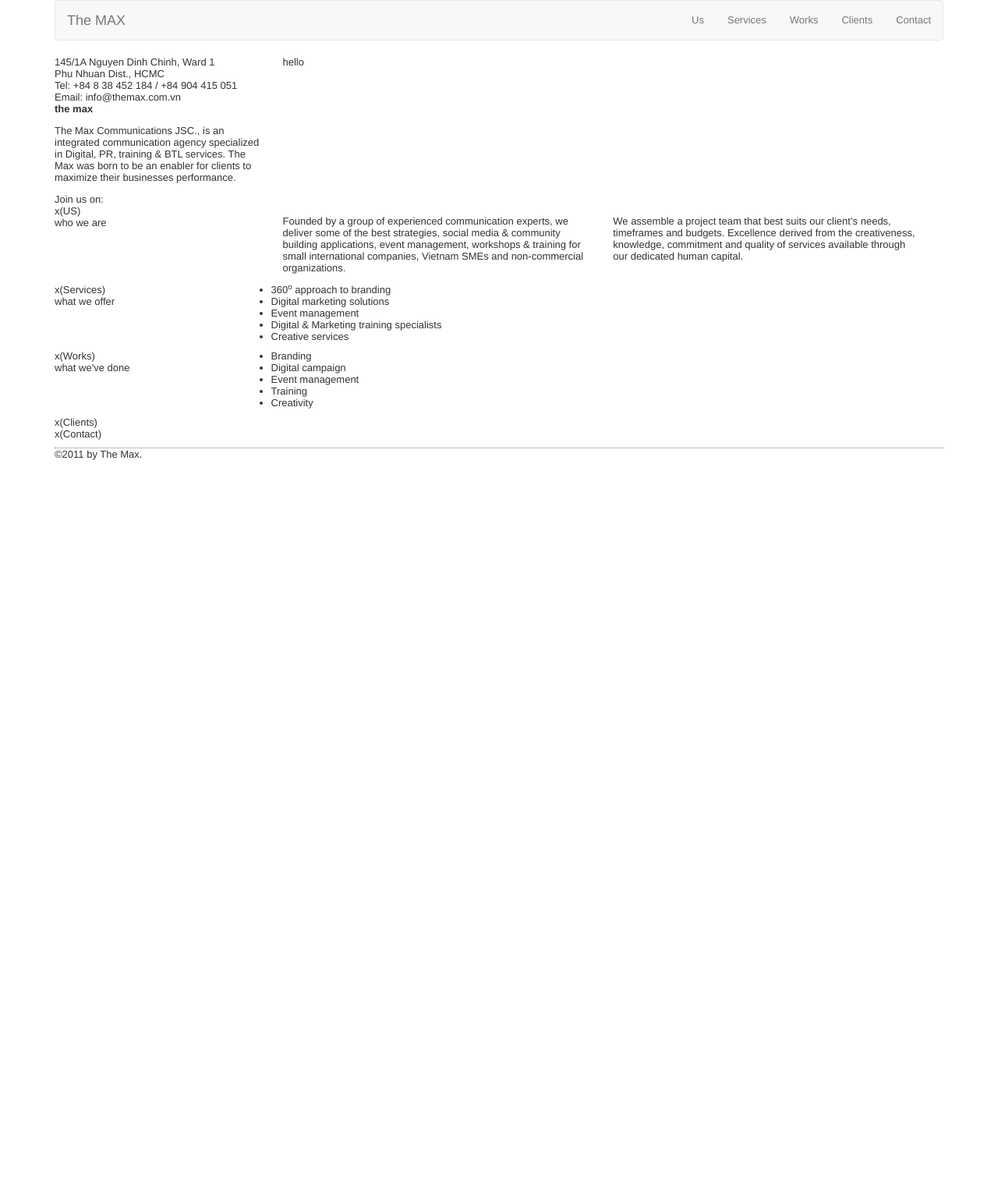
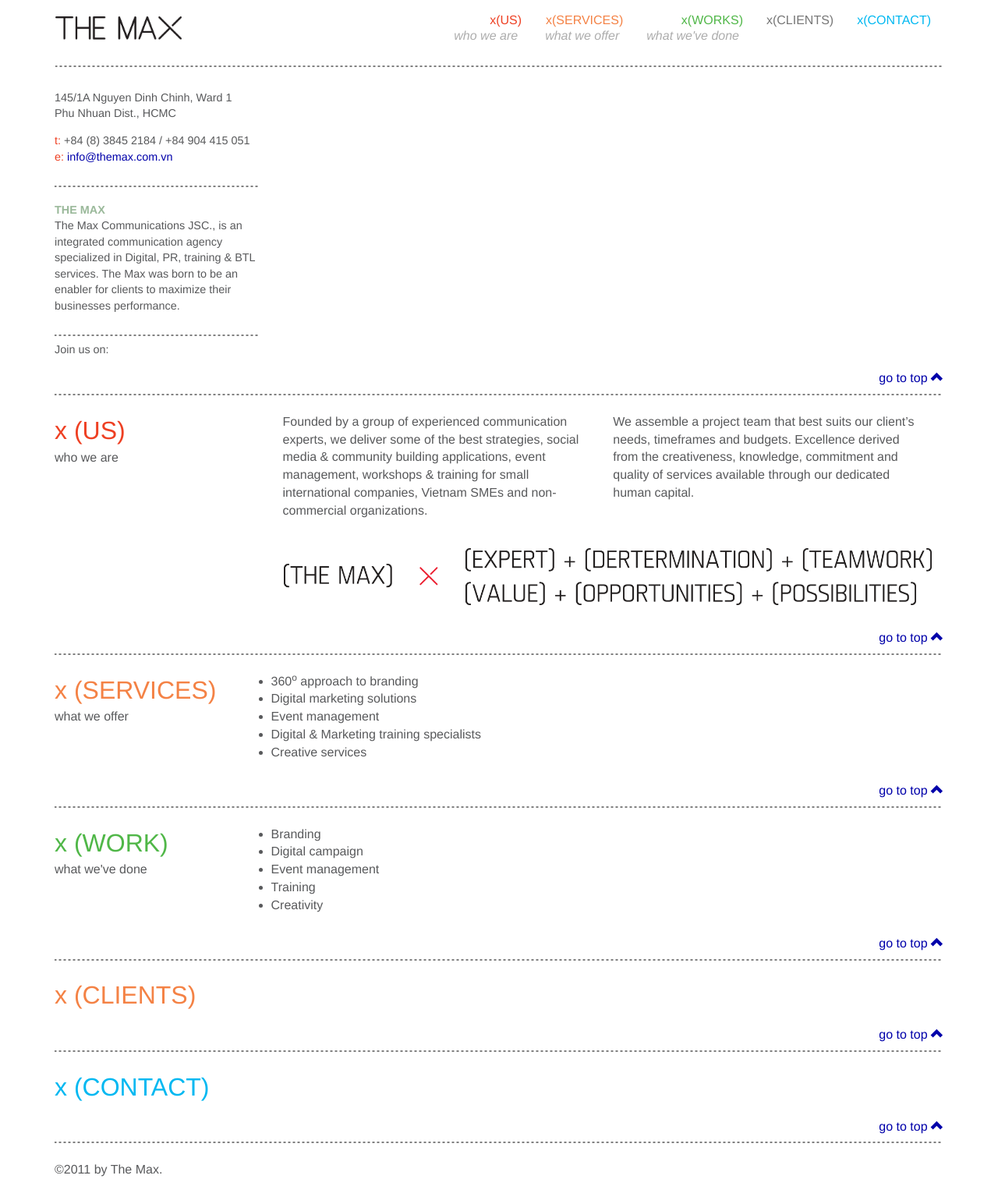
Before and after one commit to tklarryonline/the-max, a Jekyll site: the page built from index.html, in a window 1280 px wide. Shown: the whole page at 78% size. Built offline with Jekyll 4.4.1, drawn with Linux system fonts in a browser that asks for light colours; Markdown is read by kramdown in place of the engine named in the settings; before the commit the page ends 900 px from its top, so only the background shows below that.

Commit message:
Working on homepage
- Finished basic components
- Finished basic layout arrangements

```diff
--- a/_config.yml
+++ b/_config.yml
@@ -5,20 +5,26 @@
 
 # Personal
 name: The MAX
+logo: /images/the-max-logo.png
 
 links:
   - name: Us
     url: /us/
     desc: who we are
+    color: ee4023
   - name: Services
     url: /services/
     desc: what we offer
+    color: f48245
   - name: Works
     url: /works/
     desc: what we've done
+    color: 50b748
   - name: Clients
     url: /clients/
-    desc: people we have
+    desc:
+    color:
   - name: Contact
     url: /contact/
     desc:
+    color: 00b8f1
--- a/_includes/header.html
+++ b/_includes/header.html
@@ -1,8 +1,7 @@
 <nav class="navbar navbar-default nav_bar" role="navigation">
     <div class="navbar-header">
         <a href="{{ site.baseurl }}" class="navbar-brand">
-            <!-- <span class="logo"></span> -->
-            The MAX
+            <img src="{{ site.logo }}" alt="The MAX" class="logo">
         </a>
     </div>
 
@@ -11,10 +10,15 @@
             {% for link in site.links %}
                 <li>
                     <a href="{{ link.url }}">
-                        {{ link.name }}
+                        <span class="main_item" style="color: #{{ link.color }}">
+                            x({{ link.name | upcase }})
+                        </span>
+                        <br>
+                        <span class="desc_item">{{ link.desc }}</span>
                     </a>
                 </li>
             {% endfor %}
         </ul>
     </div>
+    {% include home/svg_dotted.html %}
 </nav>
--- /dev/null
+++ b/_includes/home/hr_to_top.html
@@ -0,0 +1,9 @@
+<div class="hr_to_top">
+    <div class="go_to_top pull-right">
+        <a href="#site_top">
+            go to top
+            <span class="glyphicon glyphicon-chevron-up"></span>
+        </a>
+    </div>
+    {% include home/svg_dotted.html %}
+</div>
--- /dev/null
+++ b/_includes/home/svg_dotted.html
@@ -0,0 +1,4 @@
+<svg class="dotted_hr">
+    <line x1="0" x2="100%" y1="2" y2="2"
+            stroke="black" stroke-width="1" stroke-linecap="square" stroke-dasharray="2,4"/>
+</svg>
--- a/_layouts/default.html
+++ b/_layouts/default.html
@@ -5,7 +5,7 @@
 </head>
 
 <body>
-    <div class="container">
+    <div id="site_top" class="container">
         {% include header.html %}
 
         {{ content }}
--- a/css/main.css
+++ b/css/main.css
@@ -10,44 +10,118 @@
   padding: 0;
 }
 
-html, body { height: 100%; }
+html, body {
+  height: 100%;
+  font-size: 100%;
+}
 
 body {
   background-color: #FFF;
-  font: 13.34px Helvetica, Arial, sans-serif;
-  font-size: small;
+  font: Helvetica, Arial, sans-serif;
+  font-size: 100%;
+  color: #58595B;
 }
 
 h1 { margin-bottom: 1em; }
-p { margin: 1em 0; }
+p { margin: 0 0 1em; }
 
 a         { color: #00a; }
 a:hover   { color: #000; }
 a:visited { color: #a0a; }
 
 /*****************************************************************************/
-/* Specificly designed components
+/* Specifically designed components
 /*****************************************************************************/
-
+svg.dotted_hr {
+  width: 100%;
+  height: 4px;
+  margin: 0px 0px;
+}
 
 /*****************************************************************************/
 /* Header
 /*****************************************************************************/
+.nav_bar {
+  background-color: rgba(255, 255, 255, 0.5);
+  border-color: transparent;
+}
 
+.nav_bar .navbar-header .navbar-brand {
+  padding: 20px 0px 0px;
+}
+
+.nav_bar .navbar-header .logo {
+  height: 30px;
+  width: auto;
+}
+
+.nav_bar .navbar-nav li a {
+  display: block;
+  text-align: right;
+}
+
+.nav_bar .navbar-nav li a .main_item {
+
+}
+
+.nav_bar .navbar-nav li a .desc_item {
+  font-style: italic;
+  color: #adadad;
+  padding-right: 5px;
+}
 
 /*****************************************************************************/
 /* Footer
 /*****************************************************************************/
 footer {
   margin-top: 10px;
-  border-top: 1px dotted gray;
 }
 
 /*****************************************************************************/
-/* Site
+/* Home
 /*****************************************************************************/
+.hr_to_top {
+  margin: 15px 0px;
+}
 
+.hr_to_top .go_to_top {
+  margin-bottom: -5px;
+}
+
+.contact_item {
+  color: #ee4023;
+}
+
+.part .part_title {
+  font-size: 200%;
+}
+
+.motto_img {
+  text-align: right;
+  margin-bottom: 15px;
+}
+
+.motto_img img {
+  width: 98%;
+  margin-top: 20px;
+}
 
 /*****************************************************************************/
-/* Posts
+/* Parts
 /*****************************************************************************/
+.starting_part {
+  font-size: 90%;
+}
+
+.starting_part .description {
+  margin-top: 12px;
+}
+
+.starting_part .description .title {
+  text-transform: uppercase;
+  color: #5859;
+}
+
+.us_part {
+
+}
--- a/index.html
+++ b/index.html
@@ -4,32 +4,42 @@
 ---
 
 <!-- Starting part -->
-<div class="row starting_part">
+<div class="row part starting_part">
     <div class="col-md-3">
-        <div>
-            145/1A Nguyen Dinh Chinh, Ward 1 <br/>
-            Phu Nhuan Dist., HCMC <br/>
-            Tel: +84 8 38 452 184 / +84 904 415 051 <br/>
-            Email: info@themax.com.vn
+        <div class="address">
+            <p>
+                145/1A Nguyen Dinh Chinh, Ward 1 <br/>
+                Phu Nhuan Dist., HCMC
+            </p>
+            <p>
+                <span class="contact_item">t:</span> +84 (8) 3845 2184 / +84 904 415 051 <br/>
+                <span class="contact_item">e:</span> <a href="mailto:info@themax.com.vn">info@themax.com.vn</a>
+            </p>
         </div>
-        <div>
-            <strong>the max</strong>
+        {% include home/svg_dotted.html %}
+        <div class="description">
+            <strong class="title">the max</strong>
             <p>
                 The Max Communications JSC., is an integrated communication agency specialized in Digital, PR, training & BTL services. The Max was born to be an enabler for clients to maximize their businesses performance.
             </p>
         </div>
-        <div>
+        {% include home/svg_dotted.html %}
+        <div class="engage_customer">
             Join us on:
             <!-- @TODO add facebook and twitter here -->
         </div>
     </div>
-    <div class="col-md-9">hello</div>
+    <div class="col-md-9"></div>
 </div>
+{% include home/hr_to_top.html %}
 <!-- US - who we are -->
-<div class="row us_part">
+<div class="row part us_part">
     <div class="col-md-3">
-        x(US) <br>
-        who we are
+        <span class="part_title" style="color: #ee4023">
+            x (US)
+        </span>
+        <br>
+        <span>who we are</span>
     </div>
     <div class="col-md-9 row">
         <div class="col-md-6">
@@ -42,12 +52,19 @@
                 We assemble a project team that best suits our client’s needs, timeframes and budgets.  Excellence derived from the creativeness, knowledge, commitment and quality of services available through our dedicated human capital.
             </p>
         </div>
+        <div class="motto_img">
+            <img src="/images/the-max-motto.png" alt="">
+        </div>
     </div>
 </div>
+{% include home/hr_to_top.html %}
 <!-- Services - what we offer -->
-<div class="row service_part">
+<div class="row part service_part">
     <div class="col-md-3">
-        x(Services) <br>
+        <span class="part_title" style="color: #f48245">
+            x (SERVICES)
+        </span>
+        <br>
         what we offer
     </div>
     <div class="col-md-9 row">
@@ -60,10 +77,14 @@
         </ul>
     </div>
 </div>
+{% include home/hr_to_top.html %}
 <!-- Works - what we've done -->
-<div class="row works_part">
+<div class="row part works_part">
     <div class="col-md-3">
-        x(Works) <br>
+        <span class="part_title" style="color: #50b748">
+            x (WORK)
+        </span>
+        <br>
         what we've done
     </div>
     <div class="col-md-9 row">
@@ -76,17 +97,26 @@
         </ul>
     </div>
 </div>
+{% include home/hr_to_top.html %}
 <!-- Clients -->
-<div class="row clients_part">
+<div class="row part clients_part">
     <div class="col-md-3">
-        x(Clients)
+        <span class="part_title" style="color: #f48245">
+            x (CLIENTS)
+        </span>
+        <br>
     </div>
     <div class="col-md-9 row"></div>
 </div>
+{% include home/hr_to_top.html %}
 <!-- Contact -->
-<div class="row contact_part">
+<div class="row part contact_part">
     <div class="col-md-3">
-        x(Contact)
+        <span class="part_title" style="color: #00b8f1">
+            x (CONTACT)
+        </span>
+        <br>
     </div>
     <div class="col-md-9 row"></div>
 </div>
+{% include home/hr_to_top.html %}
```
Also changed, not shown: images/the-max-logo.png (added), images/the-max-motto.png (added).
